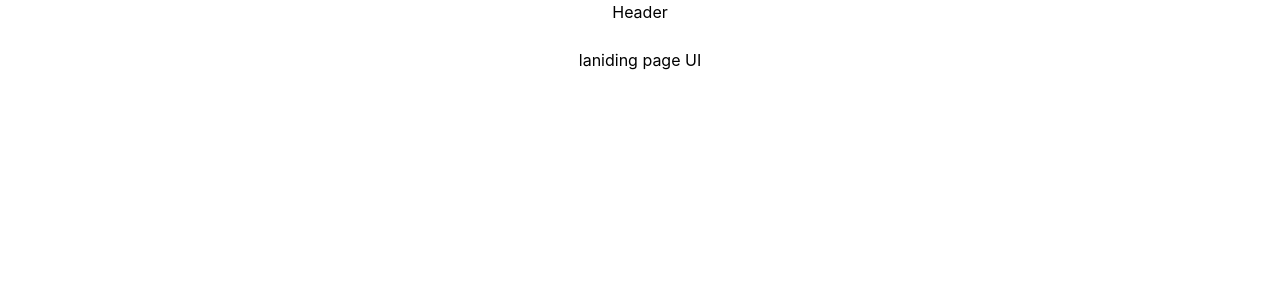
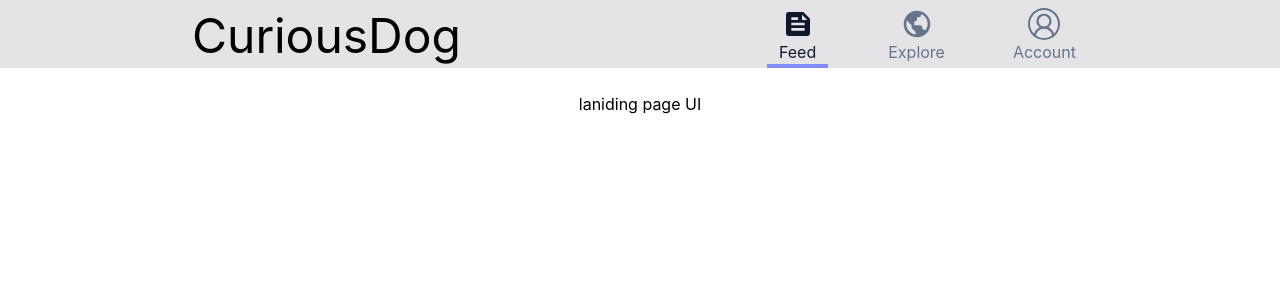
Before and after one commit to The-Naty/Curious-Dog, a Next.js app in the folder client-curious-dog/: page / in a window 1280 px wide. Shown: the top 300 px of the page. Built offline with nearby package versions, Linux system fonts and the light colour scheme.

Commit message:
headerComp: intial styling

```diff
--- a/client-curious-dog/components/shared/Header.tsx
+++ b/client-curious-dog/components/shared/Header.tsx
@@ -1,7 +1,43 @@
 import React from "react";
+import HeaderItem from "./HeaderItem";
+import { BiWorld } from "react-icons/bi";
+import { VscAccount } from "react-icons/vsc";
+import { MdFeed } from "react-icons/md";
+import { FaBars } from "react-icons/fa";
 
 const Header = () => {
-  return <div>Header</div>;
+  return (
+    <div className="w-full bg-zinc-200 h-18 lg:px-16">
+      <div className="flex justify-between lg:px-16 lg:mx-16 mx-10">
+        <h1 className="text-5xl mt-3 mb-2">CuriousDog</h1>
+
+        <nav>
+          <label
+            htmlFor="collpase-btn-check"
+            className="collpase-btn mt-6 mb-2"
+          >
+            <FaBars style={{ fontSize: "2.2rem" }} />
+          </label>
+          <input type="checkbox" id="collpase-btn-check" />
+          <ul className="header md:flex justify-center 		 md:space-x-11">
+            <HeaderItem
+              IconComp={<MdFeed style={{ fontSize: "2rem" }} />}
+              text="Feed"
+              active={true}
+            />
+            <HeaderItem
+              IconComp={<BiWorld style={{ fontSize: "2rem" }} />}
+              text="Explore"
+            />
+            <HeaderItem
+              IconComp={<VscAccount style={{ fontSize: "2rem" }} />}
+              text="Account"
+            />
+          </ul>
+        </nav>
+      </div>
+    </div>
+  );
 };
 
 export default Header;
--- /dev/null
+++ b/client-curious-dog/components/shared/HeaderItem.tsx
@@ -0,0 +1,22 @@
+import React from "react";
+
+const HeaderItem = ({ IconComp, text, active }) => {
+  return (
+    <li
+      className={`${listItemStyle} ${
+        active
+          ? "border-b-4 border-indigo-400 text-slate-900"
+          : "text-slate-500"
+      }`}
+    >
+      <div className="flex flex-col items-center">
+        {IconComp}
+        <span>{text}</span>
+      </div>
+    </li>
+  );
+};
+
+export default HeaderItem;
+
+const listItemStyle = "mt-2 px-3 mx-1 text-basis 	hover:text-slate-700	  ";
--- a/client-curious-dog/styles/curious-dog.module.scss
+++ b/client-curious-dog/styles/curious-dog.module.scss
@@ -0,0 +1,7 @@
+$screen_size__lg: 1241px; // Wide
+$screen_size__md: 1200px; // Laptop
+$screen_size__sm: 992px; // ?
+$screen_size__xs: 767px; // tablet
+$screen_size__xxs: 425px; // phone
+
+@import "header.module.scss";
--- /dev/null
+++ b/client-curious-dog/styles/header.module.scss
@@ -0,0 +1,37 @@
+// colapps button
+.collpase-btn {
+  display: none;
+  color: #4b0082;
+  font-size: 1.5rem;
+  cursor: pointer;
+  &:hover {
+    color: #4b0082;
+  }
+}
+#collpase-btn-check {
+  display: none;
+}
+
+@media screen and (max-width: 767px) {
+  .collpase-btn {
+    display: block;
+  }
+  ul {
+    position: fixed;
+    width: 100%;
+    height: 100vh;
+    top: 90px;
+    right: -100%;
+    transition: all 0.5s;
+    text-align: center;
+    display: block;
+    background-color: white;
+  }
+  ul > li {
+    margin: 3rem 0;
+  }
+
+  #collpase-btn-check:checked + ul {
+    right: 0;
+  }
+}
--- a/client-curious-dog/tailwind.config.js
+++ b/client-curious-dog/tailwind.config.js
@@ -3,6 +3,7 @@ module.exports = {
   content: [
     "./pages/**/*.{js,ts,jsx,tsx}",
     "./components/**/*.{js,ts,jsx,tsx}",
+    "./styles/**/*.{js,ts,jsx,tsx}",
   ],
   theme: {
     extend: {},
```
